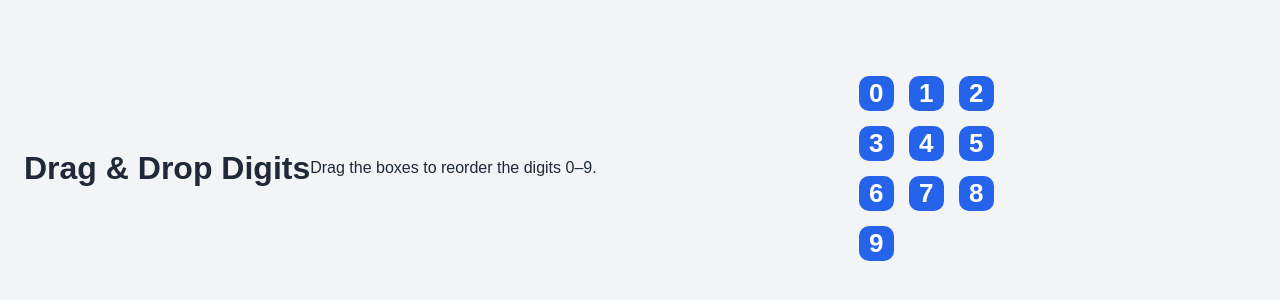
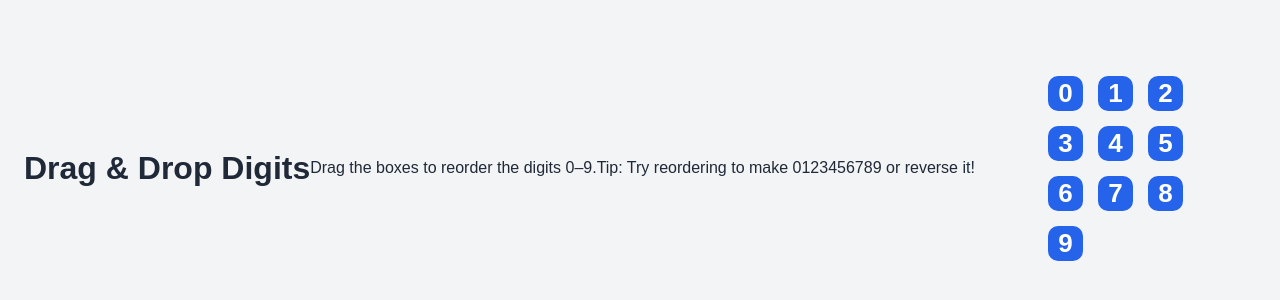
Before and after one commit to Appa45/Assignment7, a React (Vite) app in the folder random-joke-app/: page / in a window 1280 px wide. Shown: the part 232-532 px from the top of the page. Built offline with nearby package versions, Linux system fonts and the light colour scheme.

Commit message:
change in the app.jsx

```diff
--- a/random-joke-app/src/App.jsx
+++ b/random-joke-app/src/App.jsx
@@ -51,7 +51,8 @@ function App() {
     <div className="app-container">
       <h1>Drag &amp; Drop Digits</h1>
 
-      <p>Drag the boxes to reorder the digits 0–9.</p>
+<p>Drag the boxes to reorder the digits 0–9.</p>
+<p>Tip: Try reordering to make 0123456789 or reverse it!</p>
 
       <div className="number-container">
         {digits.map((digit, index) => (
```
